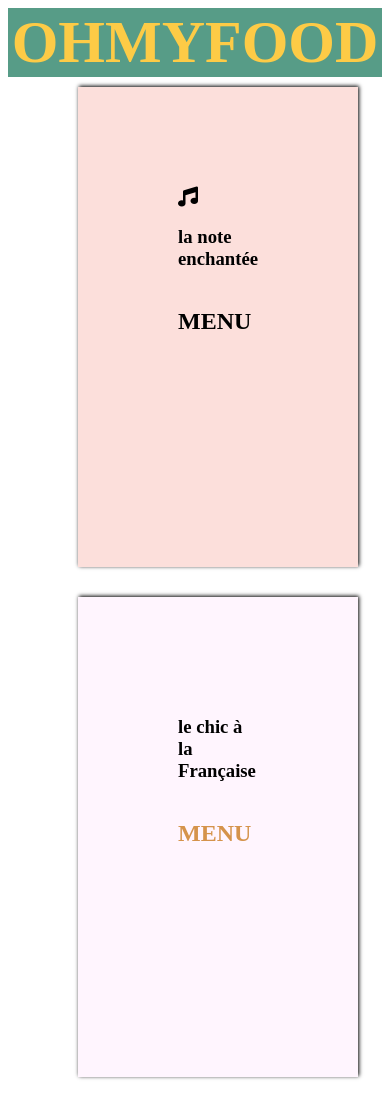
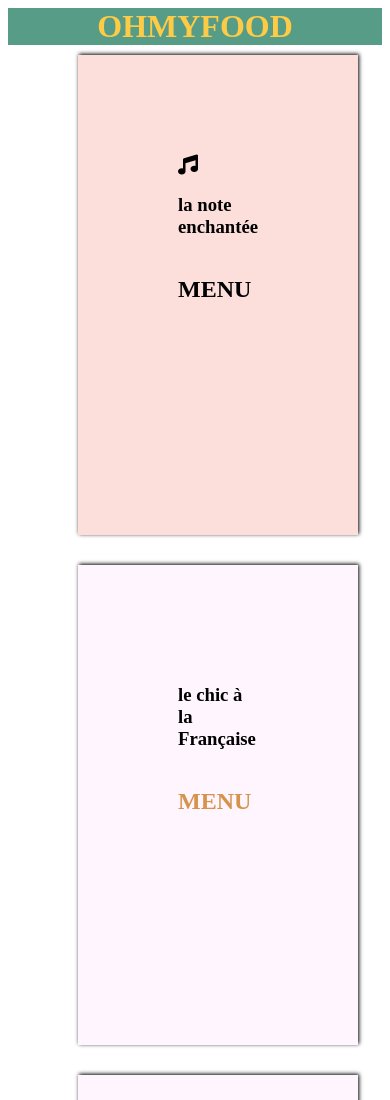
Before and after one commit to GeoffroyAlarcon/Projet3-OC, a website: page index.html in a window 390 px wide. Shown: the top 1100 px of the page. Drawn offline with Linux system fonts and the light colour scheme.

Commit message:
mobile first

```diff
--- a/sass/layout/_container.scss
+++ b/sass/layout/_container.scss
@@ -2,6 +2,7 @@
     display: flex;
     margin:0;
     flex-direction: column;
+@include mobile-menu;
 }
 
 
@@ -10,7 +11,6 @@ display: grid;
 grid-template-columns: repeat(100%, 1fr);
 grid-gap: 10px;
 grid-auto-rows: minmax(500px, auto);
-@include mobile-menu;
 }
 .menu-1{
   grid-column:50%;
--- a/sass/utils/_mixins.scss
+++ b/sass/utils/_mixins.scss
@@ -11,7 +11,9 @@ margin: 10px 70px;
 @mixin mobile-menu {
 
     @media (max-width: 640px){
-
+  h1 {
+font-size: 32px;
+  }
         .menu-1{
             grid-column: 100%;
         grid-row: 1;
```
Also changed, not shown: css/style.css, 2 other files.
